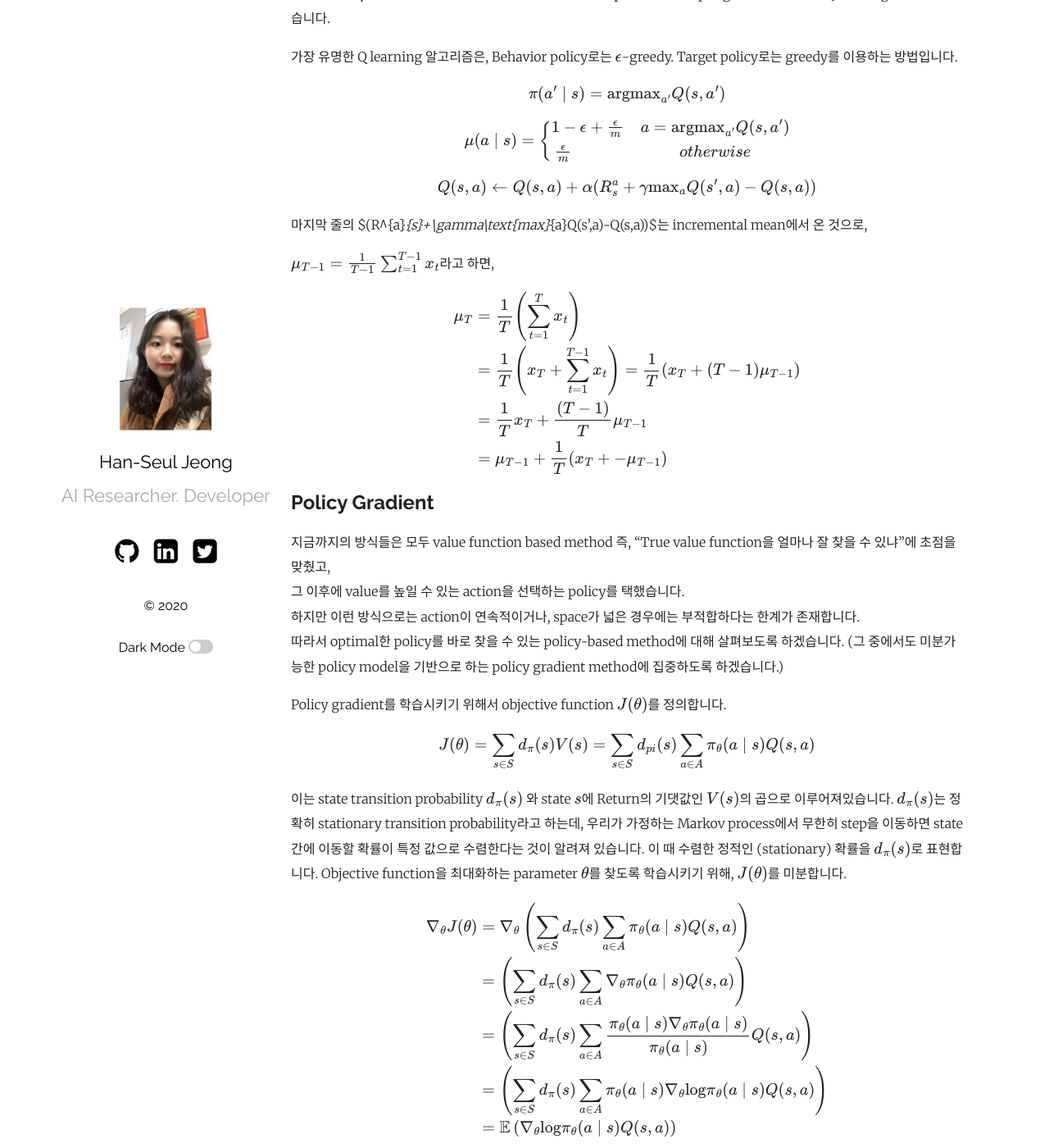
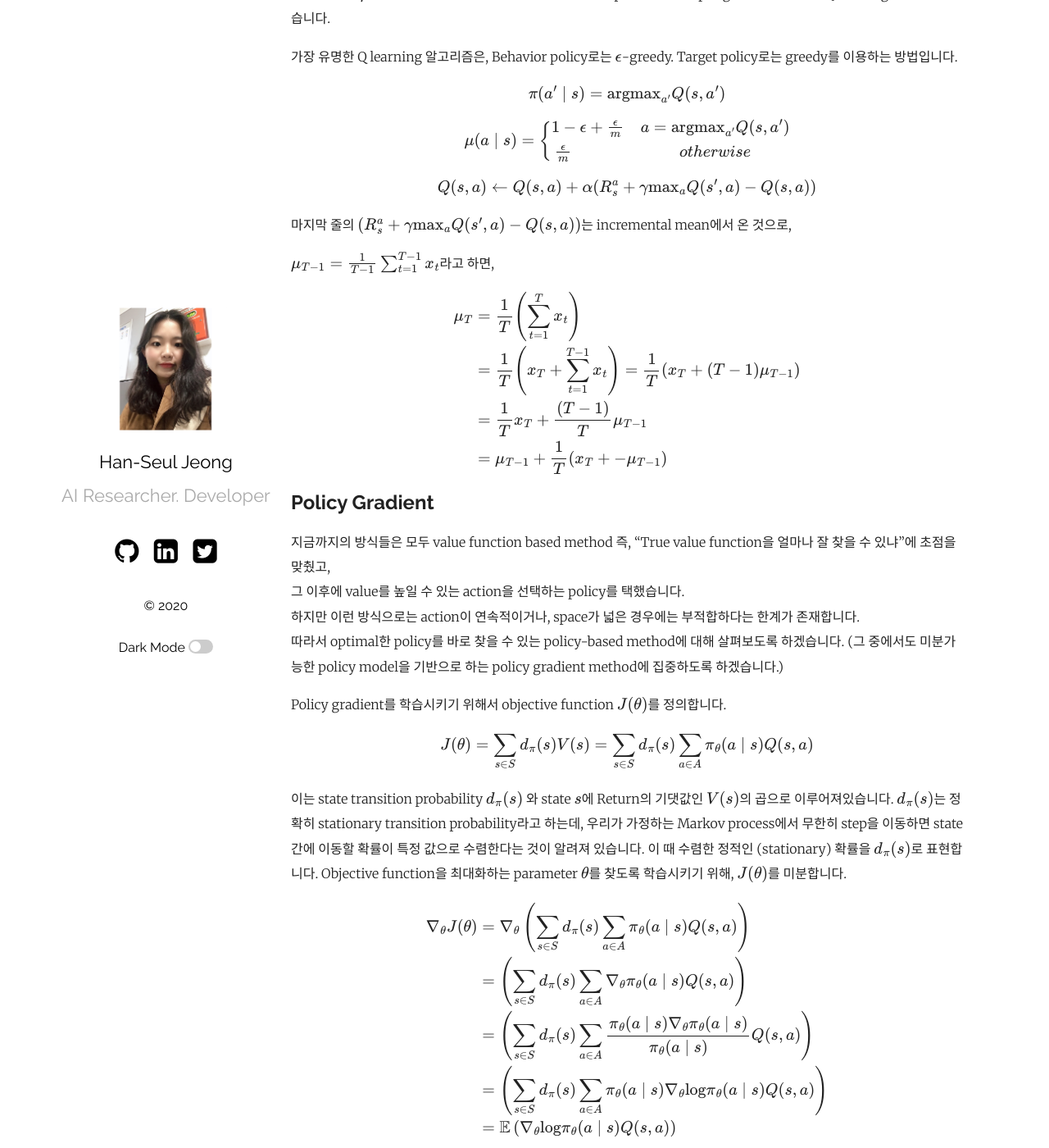
Before and after one commit to hanseul-jeong/hanseul-jeong.github.io, a Jekyll site: the page built from _posts/2020-11-24-RL 기초 익히기.md, in a window 1280 px wide and 1400 px high, scrolled down 4477 px. Shown: the whole window at 82% size. Built offline with Jekyll 4.4.1, drawn with Linux system fonts in a browser that asks for light colours; formulas are drawn with MathJax 3; comment, search, counter and statistics services are not loaded.

```diff
--- a/_posts/2020-11-24-RL 기초 익히기.md
+++ b/_posts/2020-11-24-RL 기초 익히기.md
@@ -127,7 +127,7 @@ $$\begin{aligned}
 
 $$Q(s,a) \leftarrow Q(s,a) + \alpha (R^{a}_{s} + \gamma \text{max}_{a}Q(s’,a) - Q(s,a))$$
 
-마지막 줄의 $(R^{a}_{s}+\gamma\text{max}_{a}Q(s’,a)-Q(s,a))$는 incremental mean에서 온 것으로,
+마지막 줄의 $(R^a_s+\gamma\text{max}_{a}Q(s’,a)-Q(s,a))$는 incremental mean에서 온 것으로,
 
 $\mu_{T-1}=\frac{1}{T-1}\sum_{t=1}^{T-1}x_{t}$라고 하면,
 
@@ -147,7 +147,7 @@ $$\begin{aligned}
 
 Policy gradient를 학습시키기 위해서 objective function $J(\theta)$를 정의합니다.
 
-$$J(\theta) = \sum_{s \in S} d_{\pi} (s) V(s) = \sum_{s \in S} d_{pi} (s) \sum_{a \in A} \pi_{\theta}(a \mid s) Q(s,a)$$
+$$J(\theta) = \sum_{s \in S} d_{\pi} (s) V(s) = \sum_{s \in S} d_{\pi} (s) \sum_{a \in A} \pi_{\theta}(a \mid s) Q(s,a)$$
 
 이는 state transition probability $ d_{\pi} (s)$ 와 state $s$에 Return의 기댓값인 $V(s)$의 곱으로 이루어져있습니다. $ d_{\pi} (s)$는 정확히 stationary transition probability라고 하는데, 우리가 가정하는 Markov process에서 무한히 step을 이동하면 state간에 이동할 확률이 특정 값으로 수렴한다는 것이 알려져 있습니다. 이 때 수렴한 정적인 (stationary) 확률을 $ d_{\pi} (s)$로 표현합니다.
 Objective function을 최대화하는 parameter $\theta$를 찾도록 학습시키기 위해, $J(\theta)$를 미분합니다.
```
